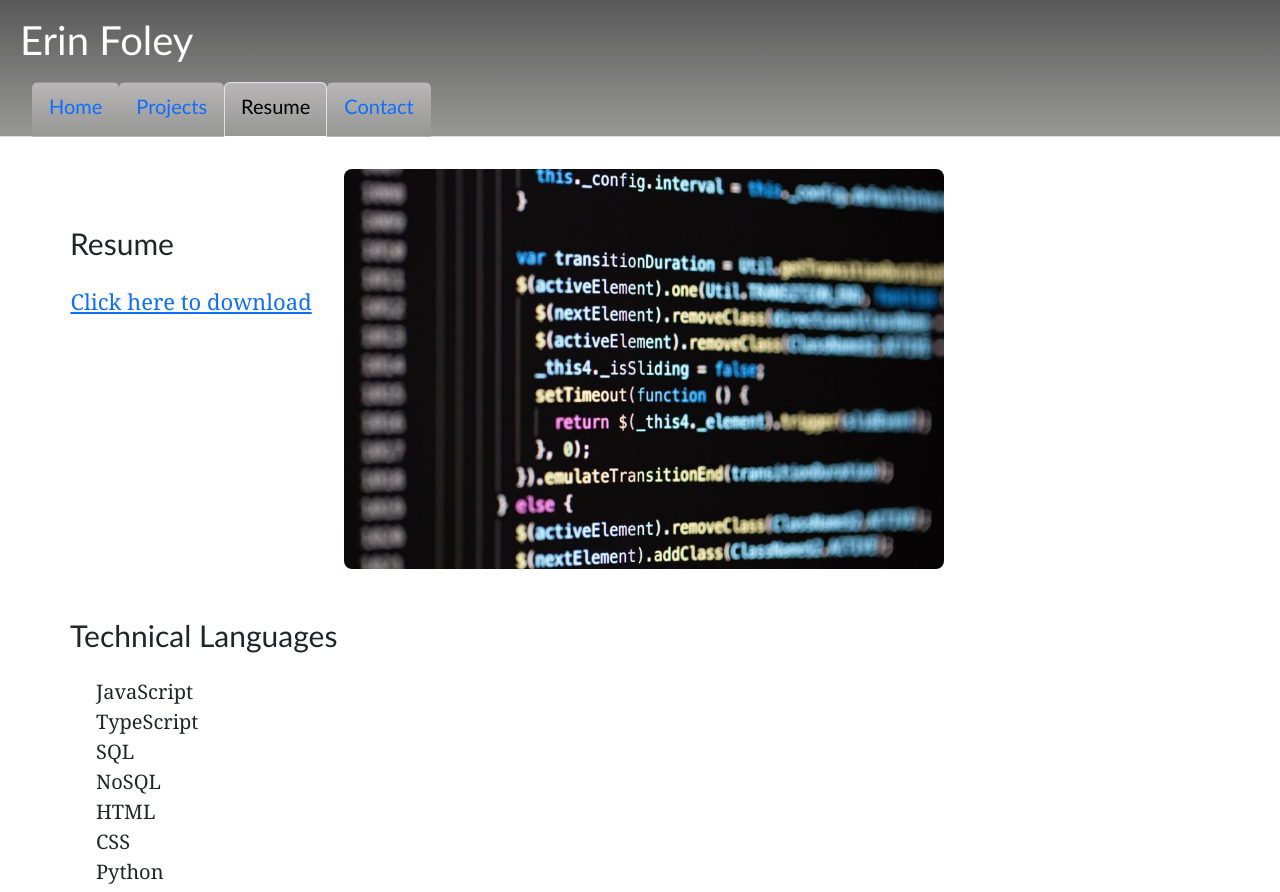
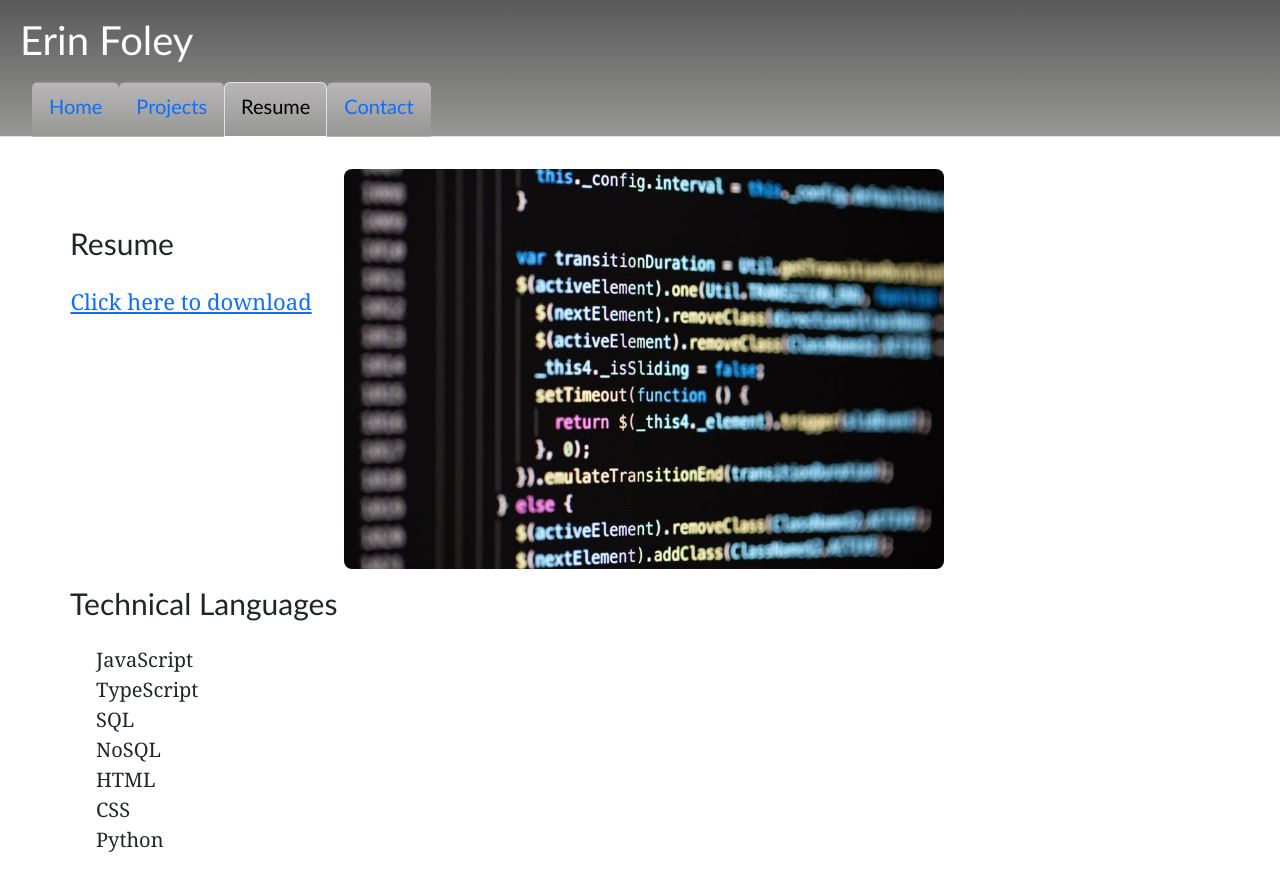
Before and after one commit to erindagfoley/Erin-Foley-Portfolio, a React (Vite) app: page /Resume in a window 1280 px wide. Shown: the top 892 px of the page. Built offline with nearby package versions, Linux system fonts and the light colour scheme.

Commit message:
Update Resume.jsx

```diff
--- a/src/pages/Resume.jsx
+++ b/src/pages/Resume.jsx
@@ -41,7 +41,6 @@ export default function Blog({ imagePosition = 'right' }) {
           display: 'flex',
           alignItems: 'flex-start',
           gap: '25rem',
-          marginTop: '2rem',
           width: '2000px',
           flexDirection: imagePosition === 'left' ? 'row-reverse' : 'row', // Control image position
         }}
```
